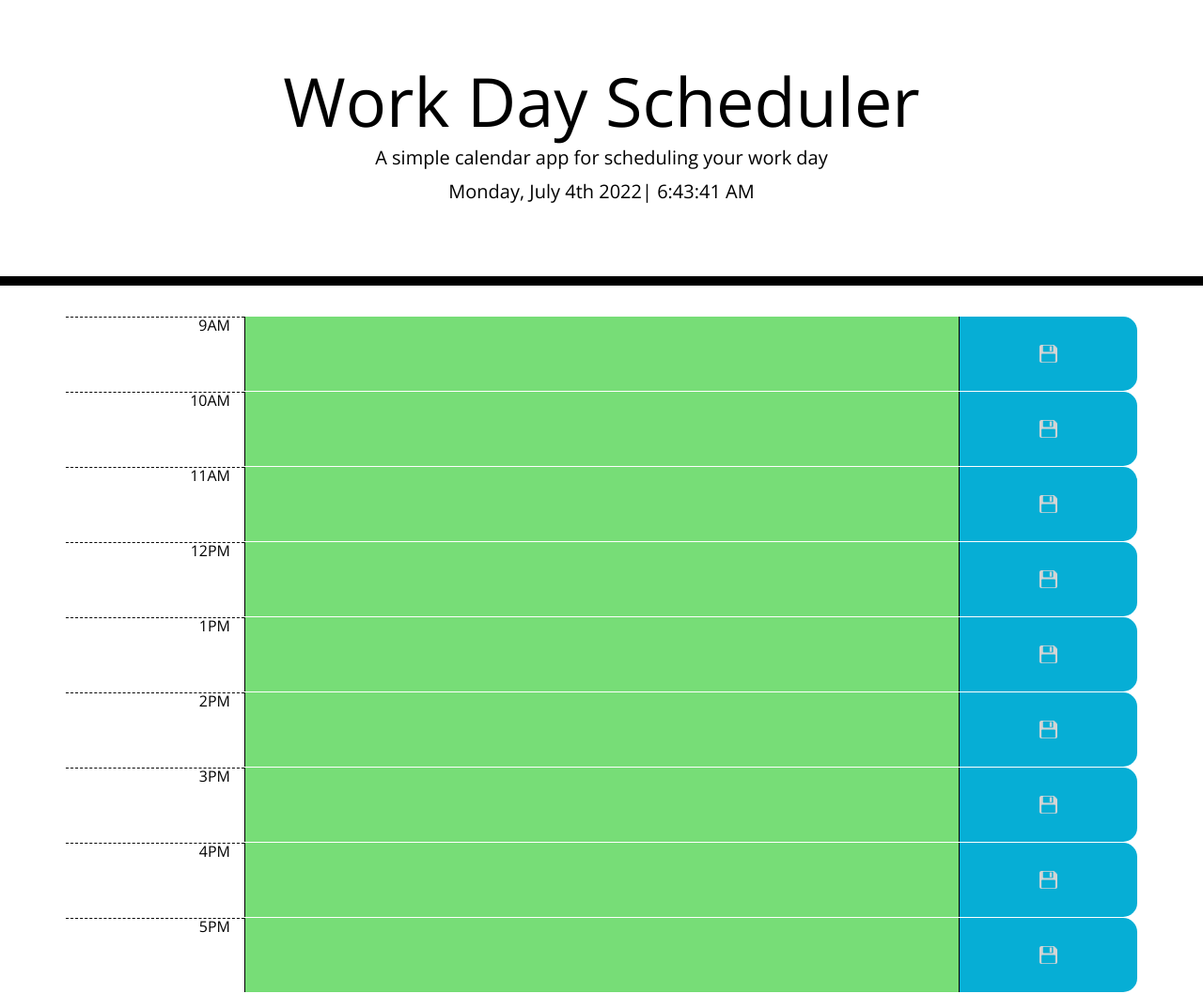
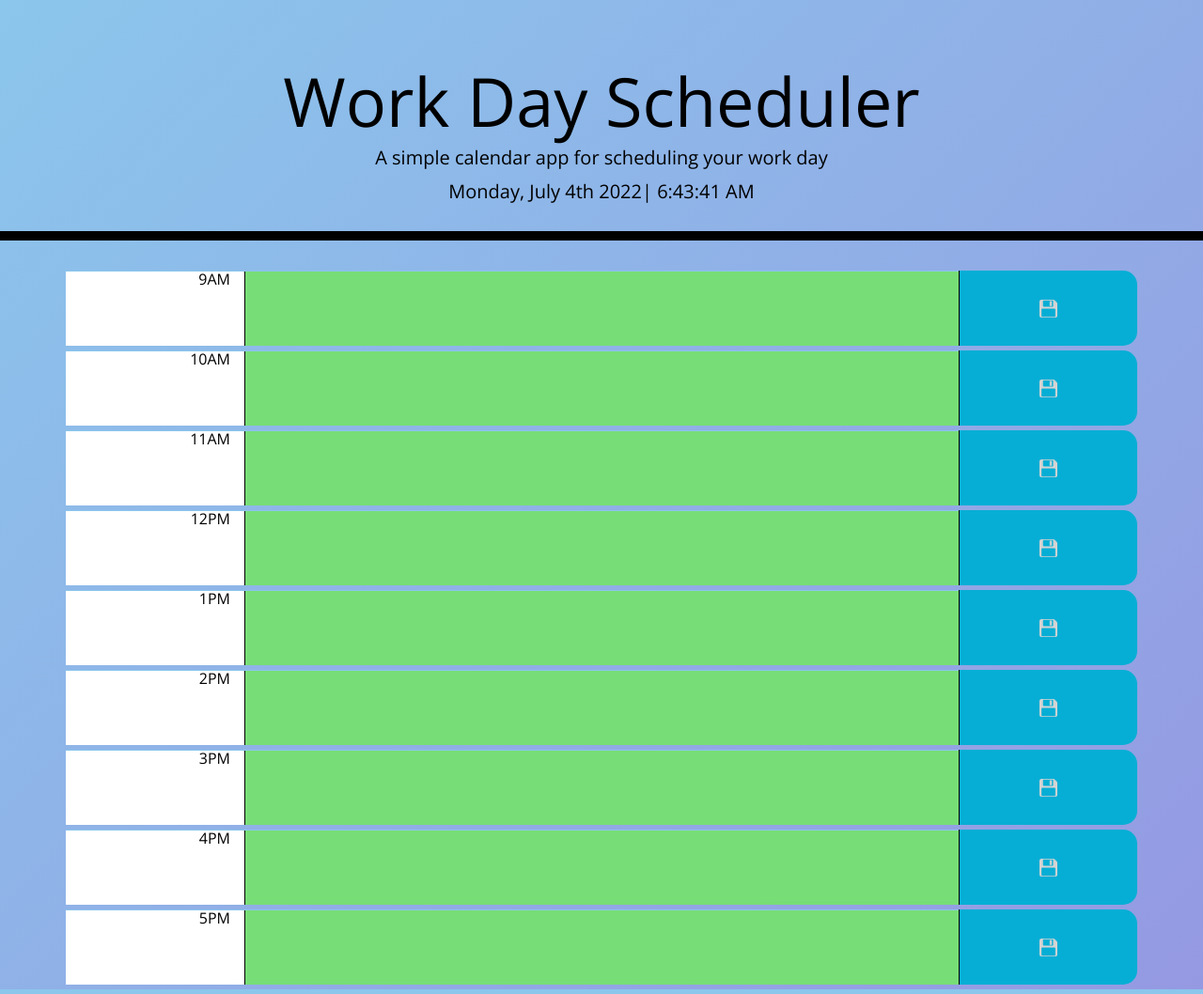
Before and after one commit to Dusticcus/M5-Personal-Calendar-App, a plain HTML site: page index.html in a window 1280 px wide. Shown: the whole page at 94% size. Drawn offline with nearby package versions, Linux system fonts and the light colour scheme.

Commit message:
stopped page size change when date/time generates on page. Readme updates

```diff
--- a/assets/style.css
+++ b/assets/style.css
@@ -2,6 +2,9 @@ body {
   font-family: 'Open Sans', sans-serif;
   font-size: 16px;
   line-height: 1;
+  background-color: #8BC6EC;
+  background-image: linear-gradient(135deg, #8BC6EC 0%, #9599E2 100%);
+
 }
 
 textarea {
@@ -13,10 +16,10 @@ textarea {
   color: #000000;
   border-left: 1px solid black;
 
-    /* text-align:center; */
-    padding: 4% 0;
-    /* padding-bottom: -10px; */
-    overflow: none;
+  /* text-align:center; */
+  padding: 4% 0;
+  /* padding-bottom: -10px; */
+  overflow: none;
 }
 
 .jumbotron {
@@ -25,6 +28,7 @@ textarea {
   color: black;
   border-radius: 0;
   border-bottom: 10px solid black;
+  padding-bottom: 1rem;
 }
 
 .description {
@@ -34,19 +38,24 @@ textarea {
 .time-block {
   text-align: center;
   border-radius: 15px;
+
 }
 
 .row {
   white-space: pre-wrap;
   height: 80px;
-  border-top: 1px solid white;
-  ;
+  margin-bottom: 5px;
 }
 
 .hour {
   background-color: #ffffff;
   color: #000000;
   border-top: 1px dashed #000000;
+  border-top: 1px solid #8BC6EC;
+}
+
+.col-8 {
+  border-top: 1px solid #8BC6EC;
 }
 
 .past {
--- a/index.html
+++ b/index.html
@@ -17,7 +17,7 @@
   <header class="jumbotron">
     <h1 class="display-3">Work Day Scheduler</h1>
     <p class="lead">A simple calendar app for scheduling your work day</p>
-    <p id="currentDay" class="lead"></p>
+    <p id="currentDay" class="lead">&nbsp;</p>
   </header>
   <div id="eventSaved" class="alert alert-success" role="alert">
     Event Saved!
```
Also changed, not shown: assets/images/readmeImages/changeText1of2.png (added), assets/images/readmeImages/changeText2of2.png (added), assets/images/readmeImages/eventSavedBanner.png (added), assets/images/readmeImages/futureTimeSlot.png (added), assets/images/readmeImages/hoverAndClickSave.png (added), assets/images/readmeImages/landingPage.png (added), 1 other file.
